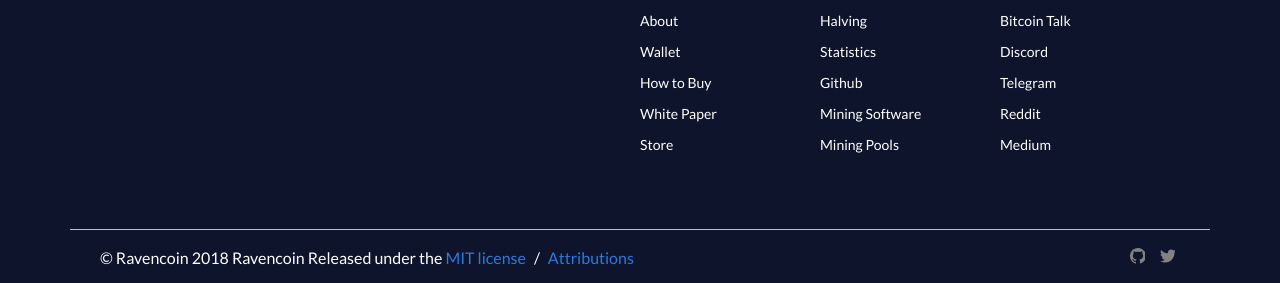
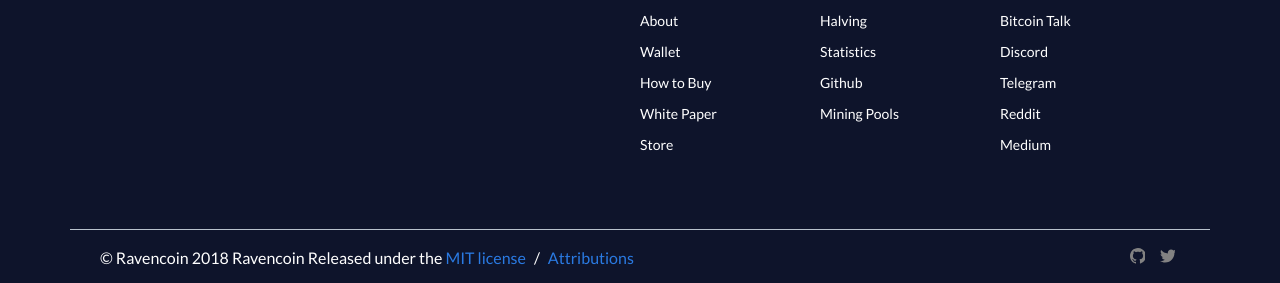
Before and after one commit to RavenProject/ravenproject.github.io, a Jekyll site: the page built from History.markdown, in a window 1280 px wide and 900 px high, scrolled down 3532 px. Shown: the part 614-897 px from the top of the window. Built offline with Jekyll 4.4.1, drawn with Linux system fonts in a browser that asks for light colours; our own code applies the rules of GitHub Pages for plain Markdown files.

```diff
--- a/_includes/footer.html
+++ b/_includes/footer.html
@@ -47,13 +47,10 @@
                 <a href="/halving">Halving</a>
               </li>
               <li>
-                <a href="https://rvnstats.info/d/TZuwaYiiz/ravencoin-statistics-v1-1?orgId=1" target="_blank" rel="nofollow">Statistics</a>
+                <a href="https://rvnstats.info/" target="_blank" rel="nofollow">Statistics</a>
               </li>
               <li>
                 <a href="https://github.com/RavenProject/Ravencoin" target="_blank" rel="nofollow">Github</a>
-              </li>
-              <li>
-                <a href="https://github.com/RavenProject/RavenMiner" target="_blank" rel="nofollow">Mining Software</a>
               </li>
               <li>
                 <a href="/pools/">Mining Pools</a>
```
